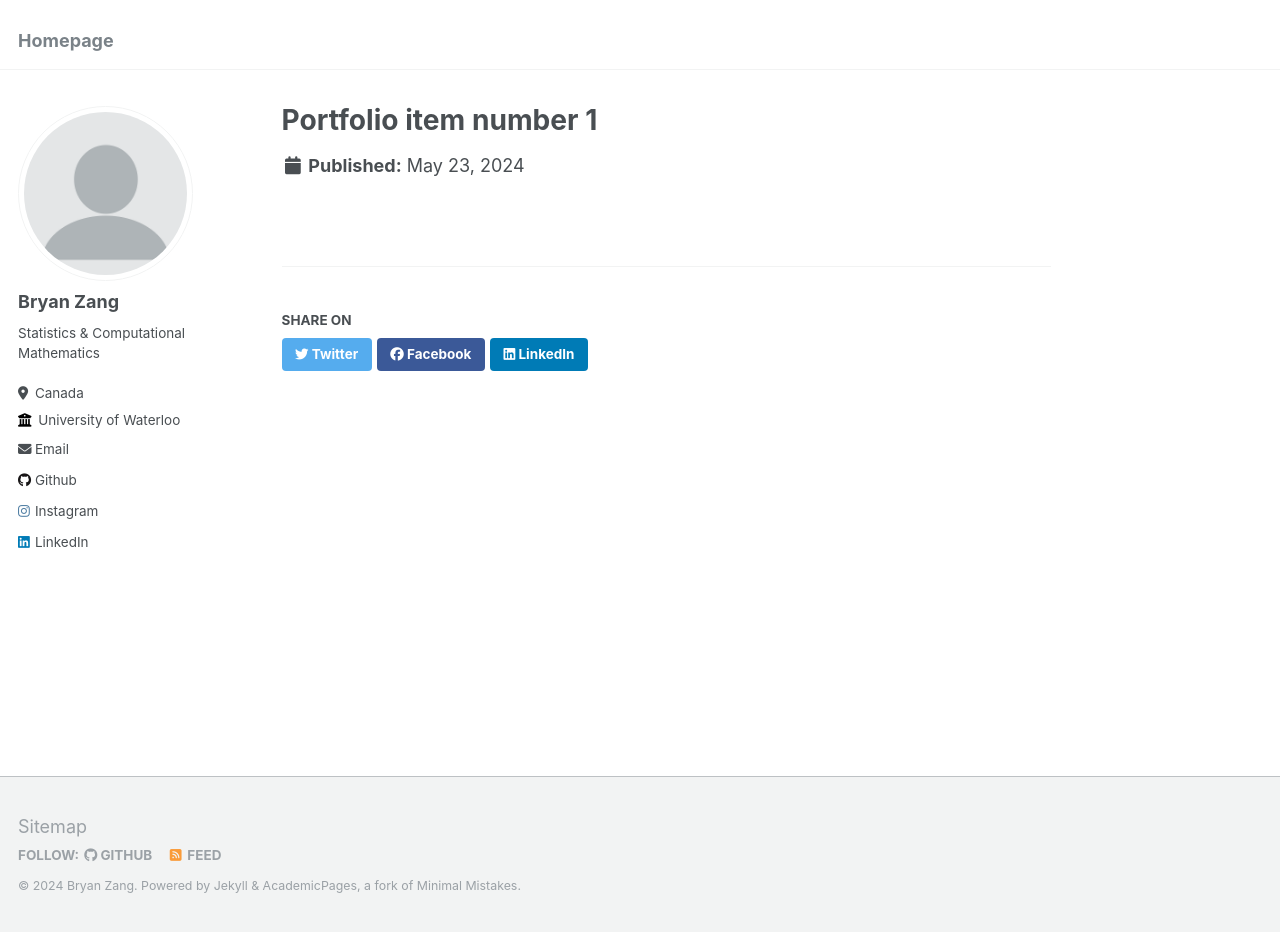
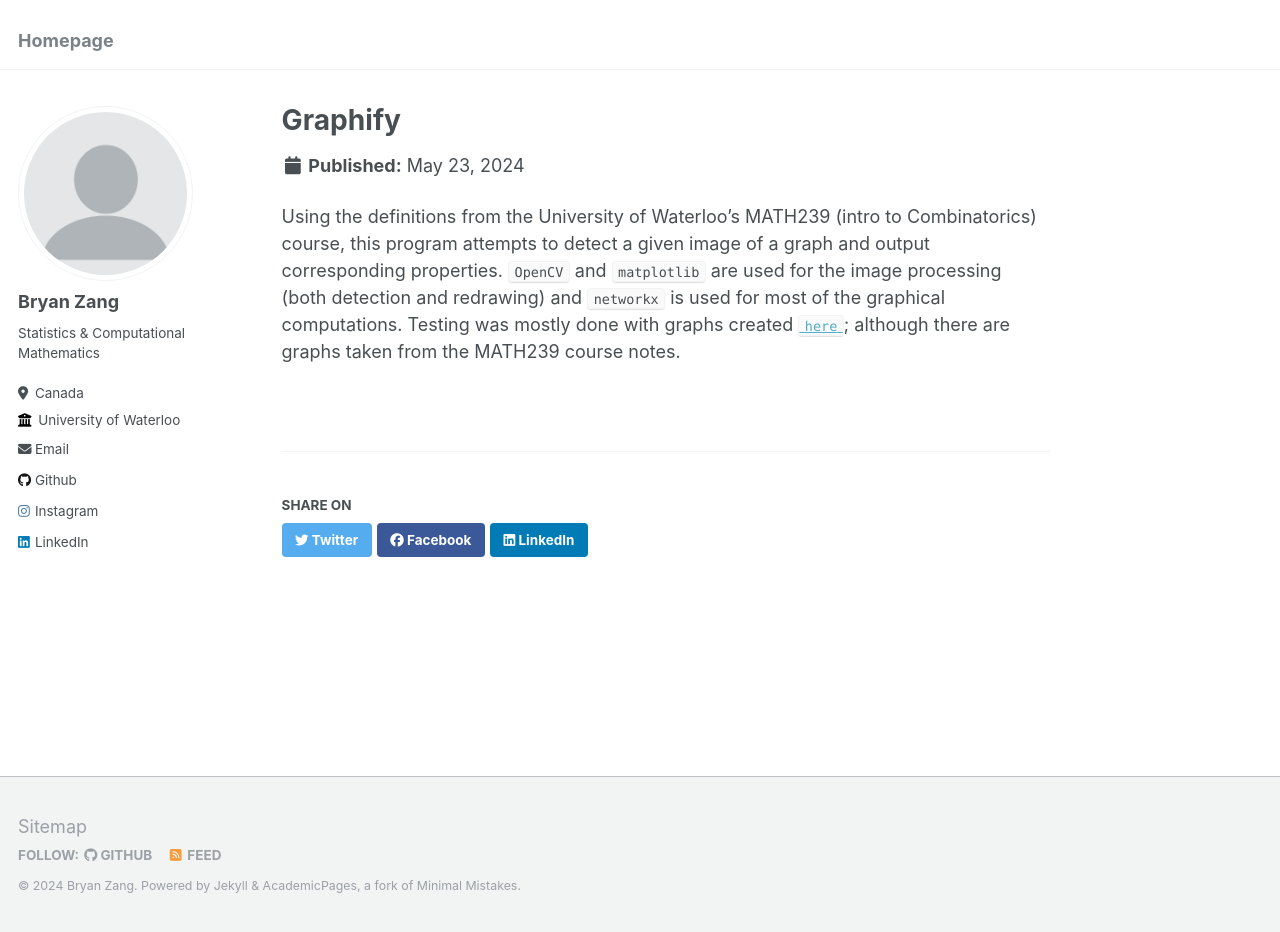
Before and after one commit to bryanzang/bryanzang.github.io, a Jekyll site: the page built from _portfolio/portfolio-1.md, in a window 1280 px wide and 932 px high. Built offline with Jekyll 4.4.1, drawn with Linux system fonts in a browser that asks for light colours.

Commit message:
Update portfolio-1.md

```diff
--- a/_portfolio/portfolio-1.md
+++ b/_portfolio/portfolio-1.md
@@ -1,5 +1,7 @@
 ---
-title: "Portfolio item number 1"
-excerpt: "Portfolio item number 1"
+title: "Graphify"
+excerpt: "Given an image of a graph, the program will return certain characteristics such as whether the graph is bipartite or whether the graph is a forest"
 collection: portfolio
 ---
+
+Using the definitions from the University of Waterloo's MATH239 (intro to Combinatorics) course, this program attempts to detect a given image of a graph and output corresponding properties. `OpenCV` and `matplotlib` are used for the image processing (both detection and redrawing) and `networkx` is used for most of the graphical computations. Testing was mostly done with graphs created [`here`](https://csacademy.com/app/graph_editor/); although there are graphs taken from the MATH239 course notes.
```
